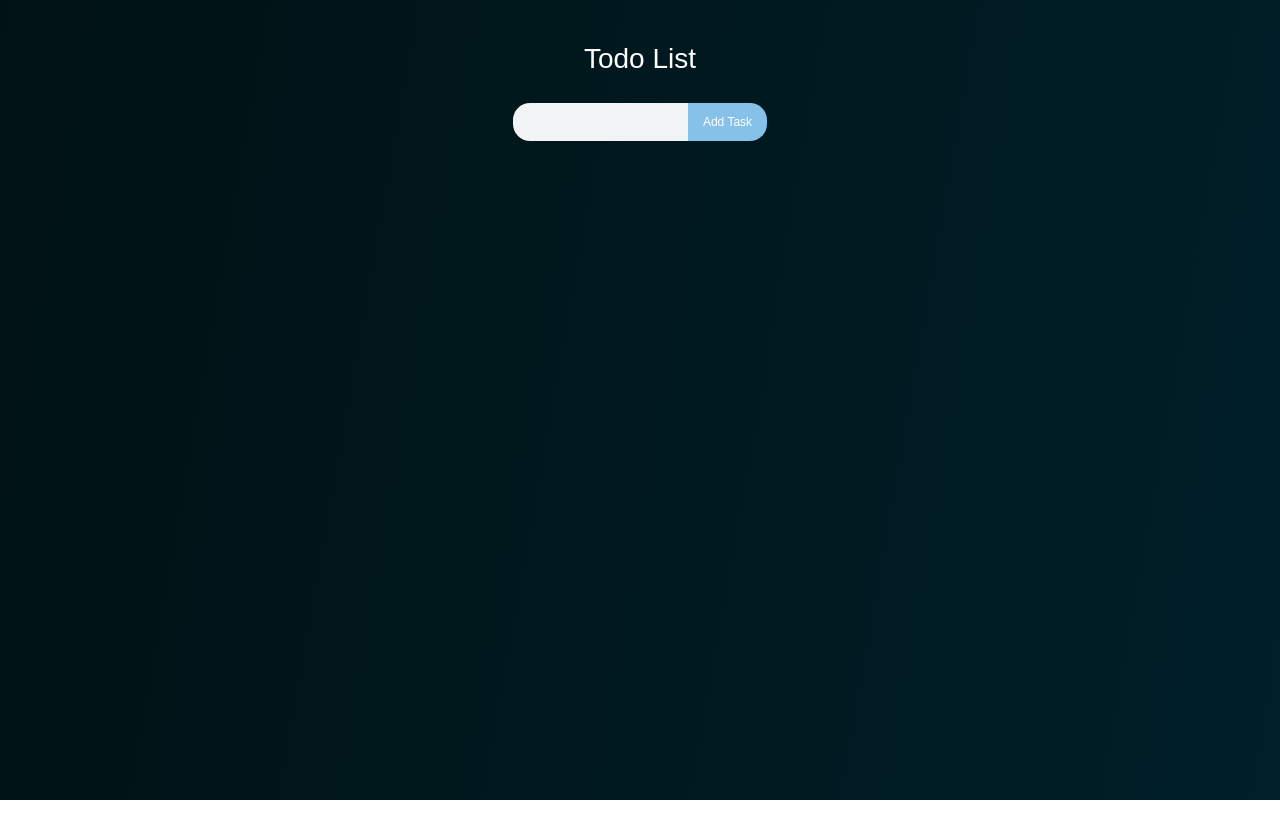
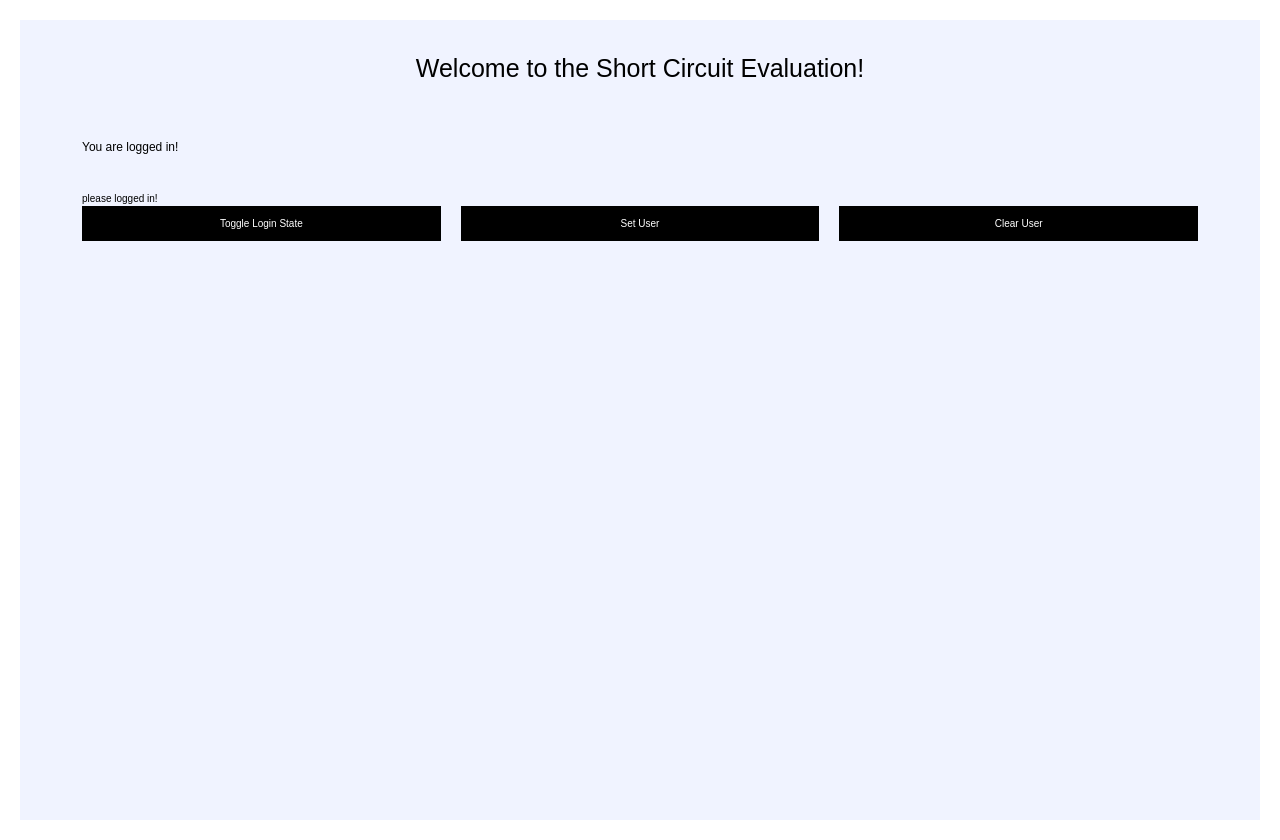
Before and after one commit to KajalKumari-2404/react-project, a React (Vite) app in the folder react-project/: page / in a window 1280 px wide. Before the commit the page ends 800 px from the top, so only its background shows below. Built offline with nearby package versions, Linux system fonts and the light colour scheme.

Commit message:
Short circuit evaluation in react js

```diff
--- /dev/null
+++ b/react-project/src/components/ShortCircuit.jsx
@@ -0,0 +1,34 @@
+import { useState } from "react";
+import "./hooks/Hooks.css";
+
+const ShortCircuitExample = () => {
+    const[isLoggedIn, setIsLoggedIn] = useState(true);
+    const[user, setUser] = useState("")
+    return (
+        <section className="container short-container">
+
+            <h1>Welcome to the Short Circuit Evaluation!</h1>
+
+            {/* Conditional rendering using short circuit evaluation */}
+            {isLoggedIn && <p>You are logged in!</p>}
+
+            {/* Another example of short circuit evaluation */}
+            {user ? `Hello ${user}` : "please logged in!"}
+
+            <div className="grid-three-cols">
+
+                <button onClick={ () => setIsLoggedIn(!isLoggedIn)}>
+                    Toggle Login State
+                    </button>
+
+                <button onClick={() => setUser("kajal kumari")}>Set User</button>
+
+                <button onClick={() => setUser("")}>Clear User</button>
+
+            </div>
+
+        </section>
+    );
+};
+
+export default ShortCircuitExample;
--- /dev/null
+++ b/react-project/src/components/hooks/Hooks.css
@@ -0,0 +1,50 @@
+/* Main container */
+.container {
+    width: 100%;
+    min-height: 100vh;
+    padding: 20px;
+    box-sizing: border-box;
+}
+
+/* Short Circuit section */
+.short-container {
+    background-color: #f0f3ff;
+    min-height: 100vh;
+    padding: 30px 5%;
+    box-sizing: border-box;
+}
+
+/* Heading */
+.short-container h1 {
+    text-align: center;
+    font-size: 2.5rem;
+    margin-bottom: 50px;
+}
+
+/* Paragraph */
+.short-container p {
+    font-size: 1.2rem;
+    margin-bottom: 35px;
+}
+
+/* Three buttons in one row */
+.grid-three-cols {
+    display: grid;
+    grid-template-columns: repeat(3, 1fr);
+    gap: 20px;
+}
+
+/* Buttons */
+.grid-three-cols button {
+    background-color: black;
+    color: white;
+    border: none;
+    padding: 10px;
+    cursor: pointer;
+    font-size: 1rem;
+}
+
+/* Button hover */
+.grid-three-cols button:hover {
+    background-color: #333;
+}
--- a/react-project/src/pages/App.jsx
+++ b/react-project/src/pages/App.jsx
@@ -28,7 +28,8 @@ import { Footer } from '../components/Footer'
 // import { EventProps } from '../components/EventProps'
 import '../components/EV.css';
 // import { Todo } from '../projects/Todo/Todo';
-import { Keys } from '../Keys';
+// import { Keys } from '../Keys';
+import ShortCircuitExample from '../components/ShortCircuit';
 // import { ToggleSwitch } from '../projects/ToggleSwitch/ToggleSwitch';
 // import { LiftStateUp } from '../components/LiftStateUp';
 // import { Sibling, State } from '../components/hooks/State';
@@ -49,7 +50,8 @@ export const App = () => {
     {/* <LiftStateUp /> */}
     {/* <ToggleSwitch /> */}
     {/* <Todo /> */}
-    <Keys />
+    {/* <Keys /> */}
+    <ShortCircuitExample />
     </section>
   );
     };
```
Also changed, not shown: react-project/src/components/EV.css (line endings or trailing spaces).
